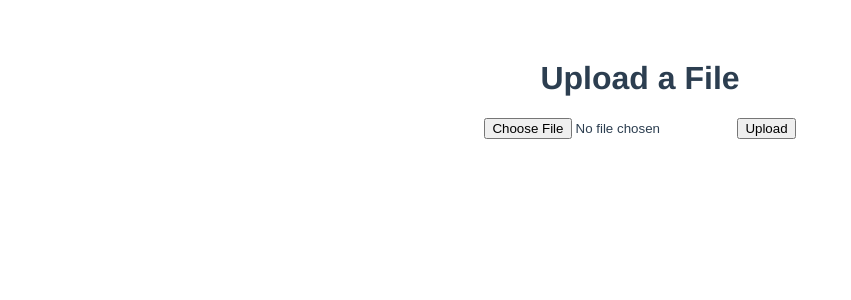
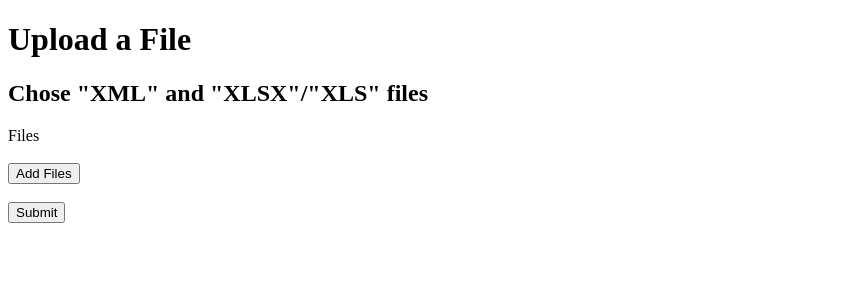
Before and after one commit to Alexsei-Klimovich/front-beltamozhservice-project, a Vue app: page / in a window 1280 px wide. Shown: the top 300 px of the page, without its empty margins (0-851 px from the left). Built offline with nearby package versions, Linux system fonts and the light colour scheme.

Commit message:
update upload files method

```diff
--- a/src/App.vue
+++ b/src/App.vue
@@ -1,45 +1,80 @@
+<style>
+input[type="file"]{
+  position: absolute;
+  top: -500px;
+}
+div.file-listing{
+  width: 200px;
+}
+span.remove-file{
+  color: red;
+  cursor: pointer;
+  float: right;
+}
+</style>
 <template>
-  <div id="app">
-    <h1>Upload a File</h1>
-    <form enctype="multipart/form-data">
-      <input type="file" name="file" v-on:change="fileChange($event.target.files)" />
-      <button type="button" v-on:click="upload()">Upload</button>
-    </form>
+  <div class="container" id="app">
+    <div class="large-12 medium-12 small-12 cell">
+      <h1>Upload a File</h1>
+      <h2>Chose "XML" and "XLSX"/"XLS" files</h2>
+      <label>Files
+        <input type="file" id="files" ref="files" multiple v-on:change="handleFilesUpload()"/>
+      </label>
+    </div>
+    <div class="large-12 medium-12 small-12 cell">
+      <div v-for="(file, key) in files" class="file-listing">{{ file.name }} <span class="remove-file" v-on:click="removeFile( key )">Remove</span></div>
+    </div>
+    <br>
+    <div class="large-12 medium-12 small-12 cell">
+      <button v-on:click="addFiles()">Add Files</button>
+    </div>
+    <br>
+    <div class="large-12 medium-12 small-12 cell">
+      <button v-on:click="submitFiles()">Submit</button>
+    </div>
   </div>
 </template>
-
 <script>
-import axios from "axios";
-
 export default {
-  name: 'app',
-  data() {
+  data(){
     return {
-      files: new FormData()
+      files: []
     }
   },
   methods: {
-    fileChange(fileList) {
-      this.files.append("file", fileList[0], fileList[0].name);
+    addFiles(){
+      this.$refs.files.click();
     },
-    upload() {
-      axios({ method: "POST", "url": "http://localhost:9000/upload", "data": this.files }).then(result => {
-        console.dir(result.data);
-      }, error => {
-        console.error(error);
-      });
+    submitFiles(){
+
+      let formData = new FormData();
+      for( var i = 0; i < this.files.length; i++ ){
+        let file = this.files[i];
+        formData.append('files[' + i + ']', file);
+      }
+      axios.post( '/select-files',
+          formData,
+          {
+            headers: {
+              'Content-Type': 'multipart/form-data'
+            }
+          }
+      ).then(function(){
+        console.log('SUCCESS!!');
+      })
+          .catch(function(){
+            console.log('FAILURE!!');
+          });
+    },
+    handleFilesUpload(){
+      let uploadedFiles = this.$refs.files.files;
+      for( var i = 0; i < uploadedFiles.length; i++ ){
+        this.files.push( uploadedFiles[i] );
+      }
+    },
+    removeFile( key ){
+      this.files.splice( key, 1 );
     }
   }
 }
 </script>
-
-<style>
-#app {
-  font-family: 'Avenir', Helvetica, Arial, sans-serif;
-  -webkit-font-smoothing: antialiased;
-  -moz-osx-font-smoothing: grayscale;
-  text-align: center;
-  color: #2c3e50;
-  margin-top: 60px;
-}
-</style>
```
